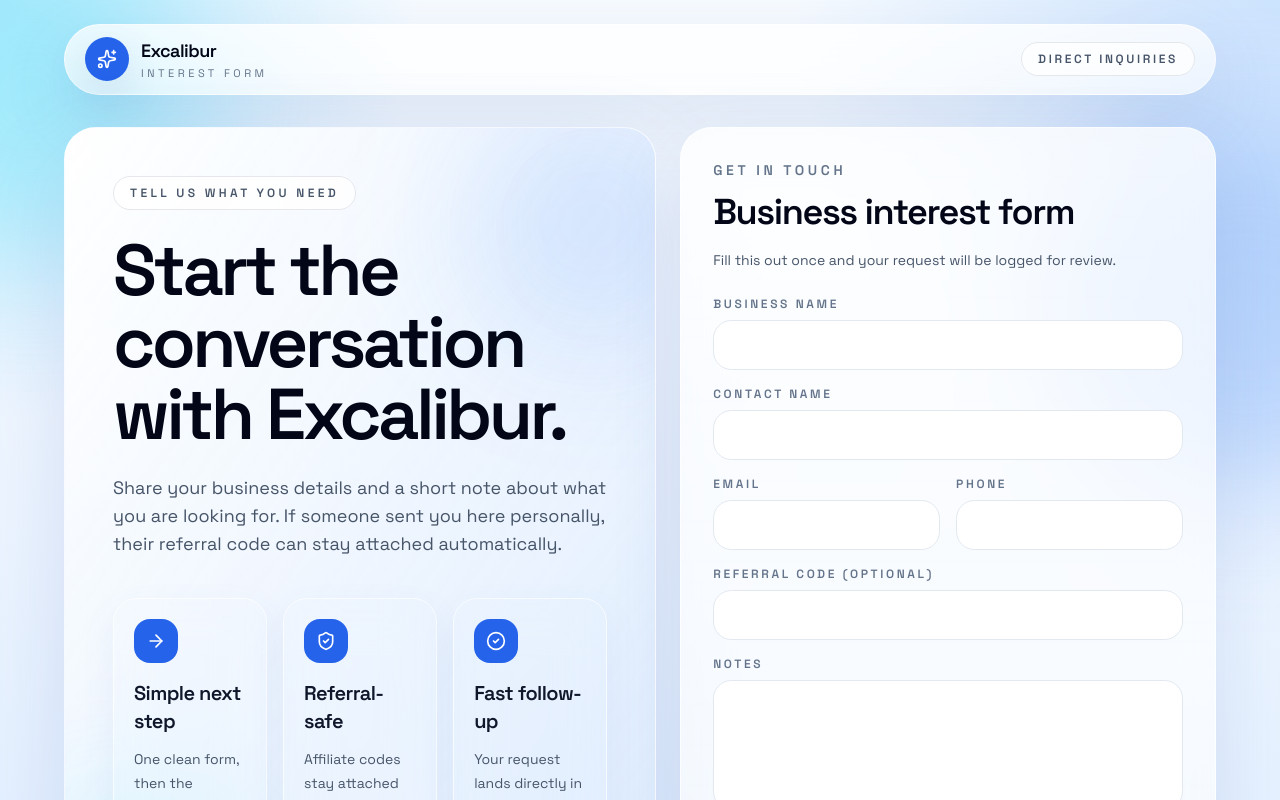
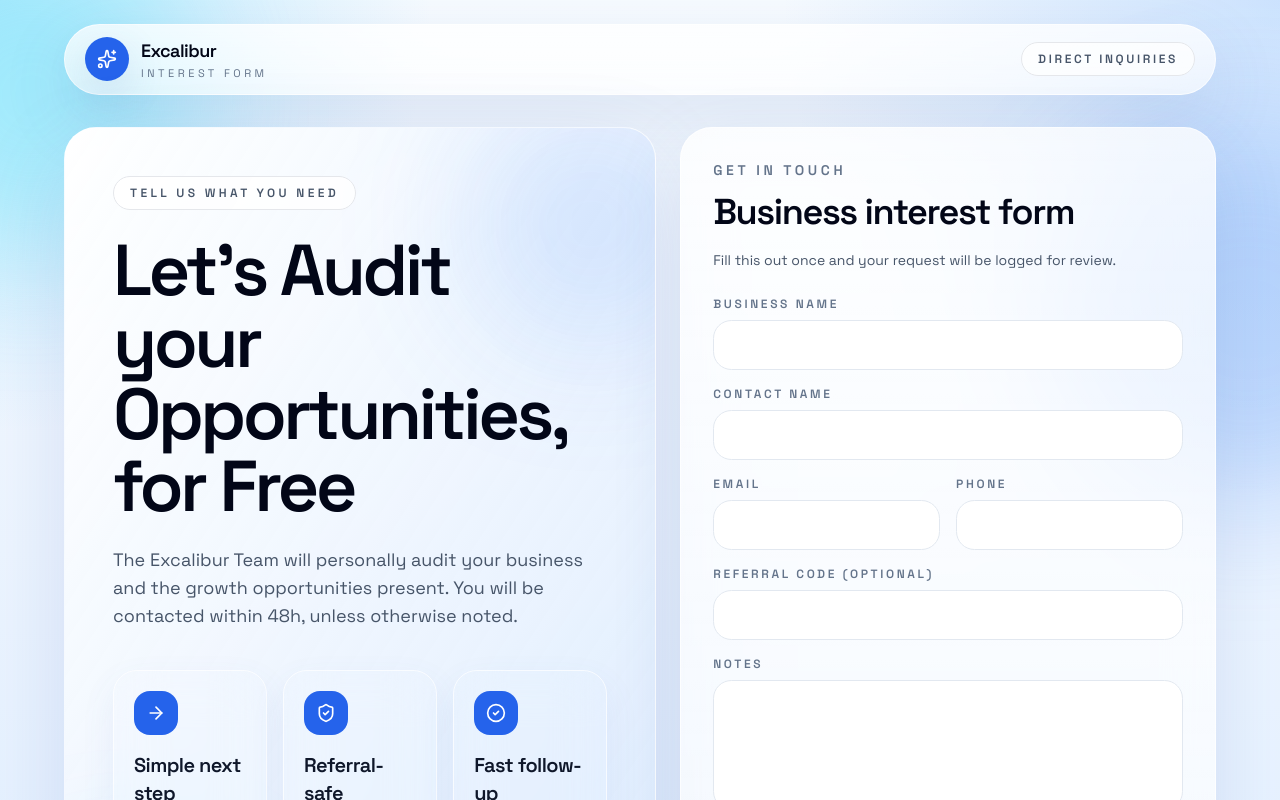
Before and after one commit to sohamtjani/excalibur-lead-form, a React (Vite) app: page / in a window 1280 px wide. Shown: the top 800 px of the page. Built offline with nearby package versions, Linux system fonts and the light colour scheme; no server answers.

Commit message:
Update lead form hero copy

```diff
--- a/src/App.tsx
+++ b/src/App.tsx
@@ -126,10 +126,10 @@ function App() {
                   Tell us what you need
                 </span>
                 <h1 className="mt-6 max-w-3xl text-5xl font-semibold leading-[0.93] tracking-[-0.05em] text-slate-950 sm:text-7xl">
-                  Start the conversation with Excalibur.
+                  Let&apos;s Audit your Opportunities, for Free
                 </h1>
                 <p className="mt-6 max-w-2xl text-base leading-7 text-slate-600 sm:text-lg">
-                  Share your business details and a short note about what you are looking for. If someone sent you here personally, their referral code can stay attached automatically.
+                  The Excalibur Team will personally audit your business and the growth opportunities present. You will be contacted within 48h, unless otherwise noted.
                 </p>
               </div>
 
```
